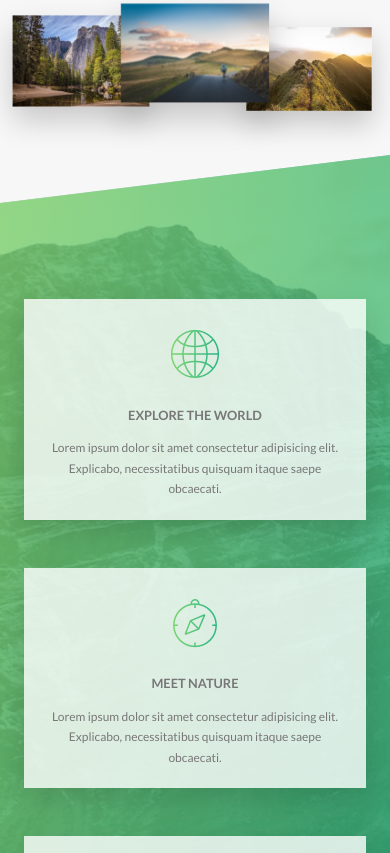
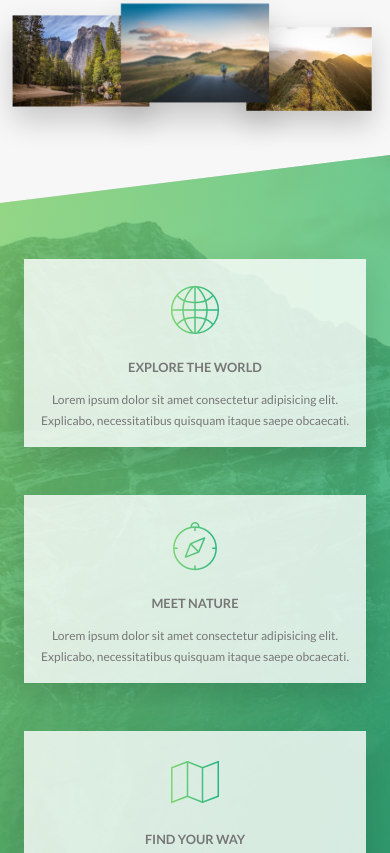
Before and after one commit to V4nd0r/Natours, a website: page index.html in a window 390 px wide. Shown: the part 1223-2076 px from the top of the page. Drawn offline with Linux system fonts and the light colour scheme.

Commit message:
media queries for features section

```diff
--- a/sass/components/_feature-box.scss
+++ b/sass/components/_feature-box.scss
@@ -6,6 +6,10 @@
     box-shadow: 0 1.5rem 4rem rgba($color-black, .15);
     transition: transform .3s;
 
+    @include respond(tab-port) {
+        padding: 2rem;
+     }
+
     &__icon {
         font-size: 6rem;
         margin-bottom: .5rem;
@@ -13,6 +17,10 @@
         background-image: linear-gradient(to right, $color-primary-light, $color-primary-dark);
         -webkit-background-clip: text;
         color: transparent;
+
+        @include respond(tab-port) {
+            margin-bottom: 0;
+         }
     }
 
     &:hover {
--- a/sass/pages/_home.scss
+++ b/sass/pages/_home.scss
@@ -24,7 +24,7 @@
     }
 
     @include respond(tab-port) {
-        padding: 15rem 0;
+        padding: 10rem 0;
     }
 }
 
```
Also changed, not shown: css/style.css.
